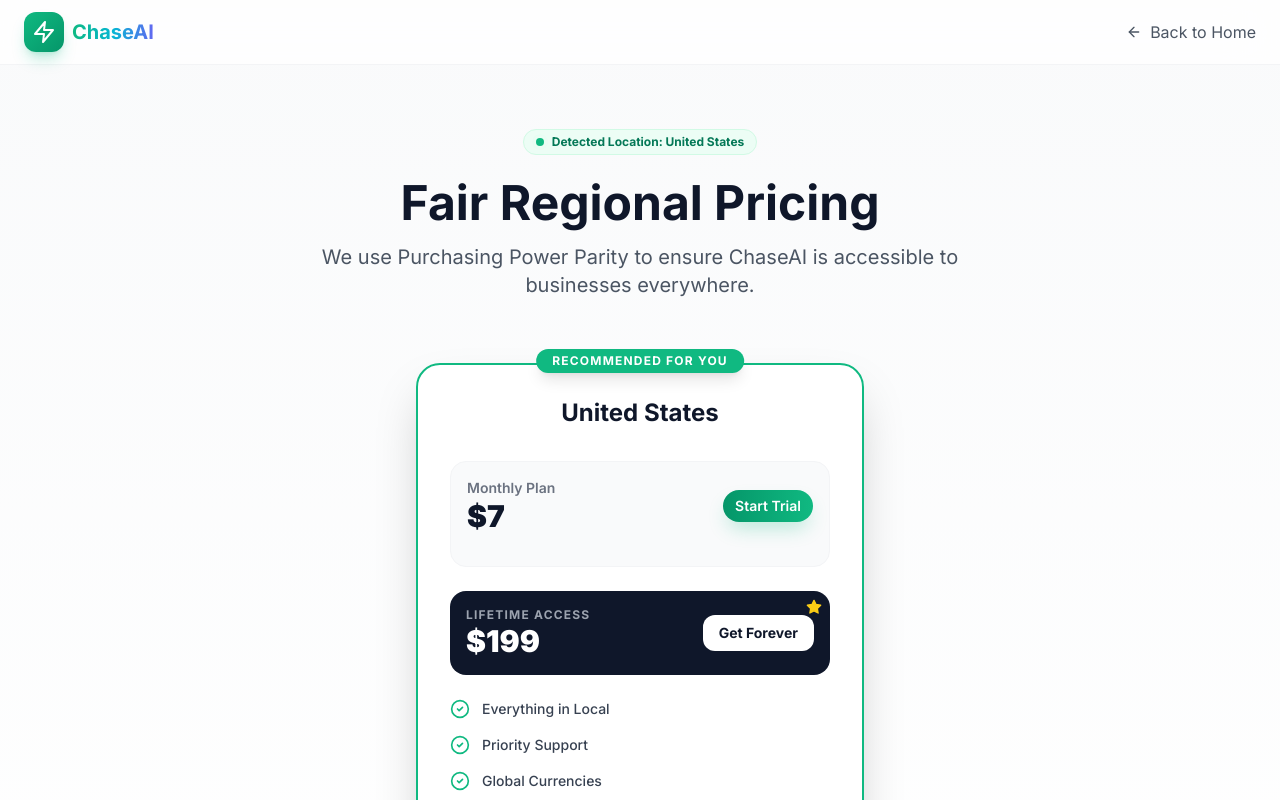
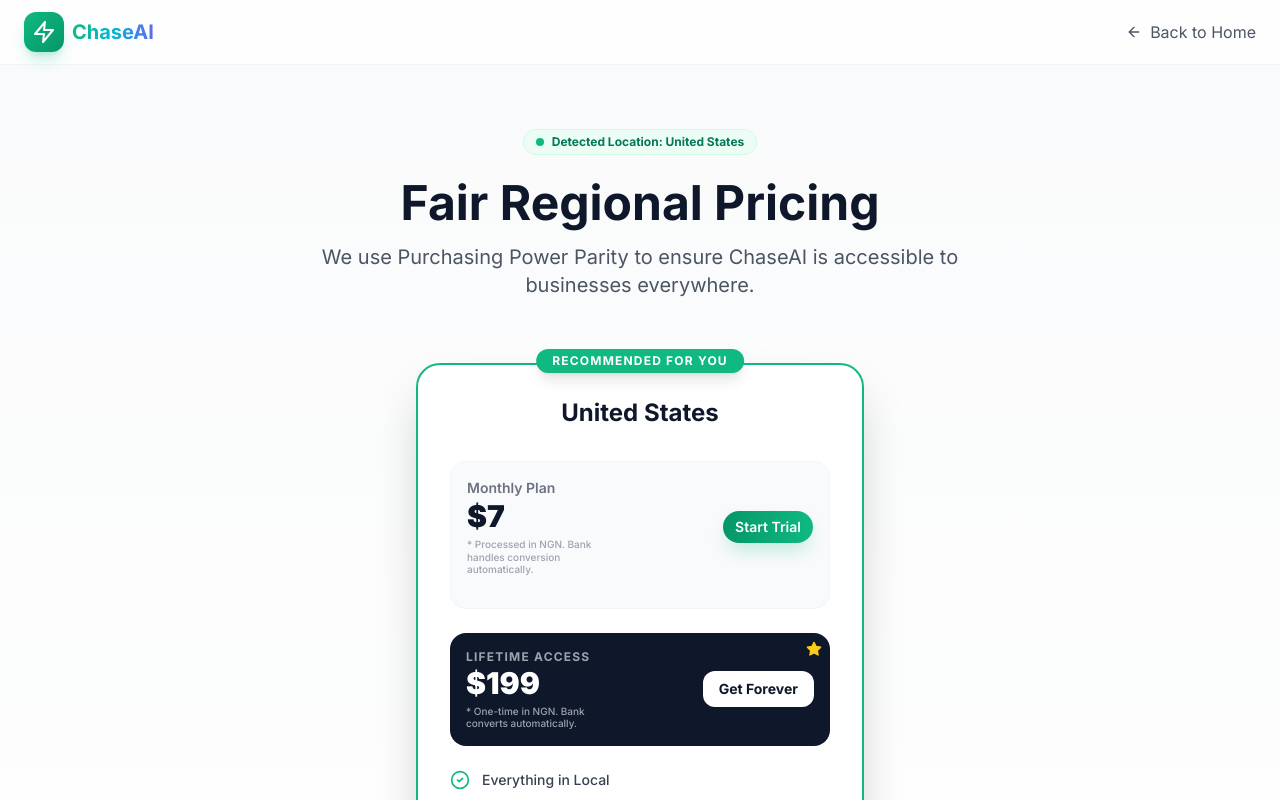
Before and after one commit to Udene1/ChaseAI, a Next.js app: page /pricing in a window 1280 px wide. Shown: the top 800 px of the page. Built offline with nearby package versions, Linux system fonts and the light colour scheme.

Commit message:
Add conversion transparency notes for international users

```diff
--- a/app/page.tsx
+++ b/app/page.tsx
@@ -389,6 +389,9 @@
                                             <div className="text-left">
                                                 <p className="text-[10px] uppercase tracking-wider font-bold text-gray-400">Monthly</p>
                                                 <span className="text-2xl font-black text-dark-900">{region.monthly}</span>
+                                                {region.key !== 'nigeria' && (
+                                                    <p className="text-[9px] text-gray-400 leading-tight">* Paid in NGN. Bank converts automatically.</p>
+                                                )}
                                             </div>
                                             <Link
                                                 href={`/signup?plan=${region.monthlyKey}`}
@@ -401,6 +404,9 @@
                                             <div className="text-left">
                                                 <p className="text-[10px] uppercase tracking-wider font-bold text-gray-500">Lifetime</p>
                                                 <span className="text-2xl font-black text-white">{region.lifetime}</span>
+                                                {region.key !== 'nigeria' && (
+                                                    <p className="text-[9px] text-gray-500 leading-tight">* Paid in NGN. Bank converts.</p>
+                                                )}
                                             </div>
                                             <Link
                                                 href={`/signup?plan=${region.lifetimeKey}`}
--- a/components/pricing/PricingContent.tsx
+++ b/components/pricing/PricingContent.tsx
@@ -160,6 +160,11 @@
                                         <div>
                                             <p className="text-sm font-semibold text-gray-500">Monthly Plan</p>
                                             <p className="text-3xl font-black text-dark-900">{displayRegion.monthly}</p>
+                                            {!displayRegion.isLocal && (
+                                                <p className="text-[10px] text-gray-400 mt-1 max-w-[150px] leading-tight font-medium">
+                                                    * Processed in NGN. Bank handles conversion automatically.
+                                                </p>
+                                            )}
                                         </div>
                                         <Button
                                             onClick={() => handleCheckout(displayRegion.monthlyKey)}
@@ -181,6 +186,11 @@
                                         <div>
                                             <p className="text-xs font-bold text-gray-400 uppercase tracking-widest">Lifetime Access</p>
                                             <p className="text-3xl font-black text-white">{displayRegion.lifetime}</p>
+                                            {!displayRegion.isLocal && (
+                                                <p className="text-[10px] text-gray-400 mt-1 max-w-[150px] leading-tight font-medium">
+                                                    * One-time in NGN. Bank converts automatically.
+                                                </p>
+                                            )}
                                         </div>
                                         <button
                                             onClick={() => handleCheckout(displayRegion.lifetimeKey)}
```
